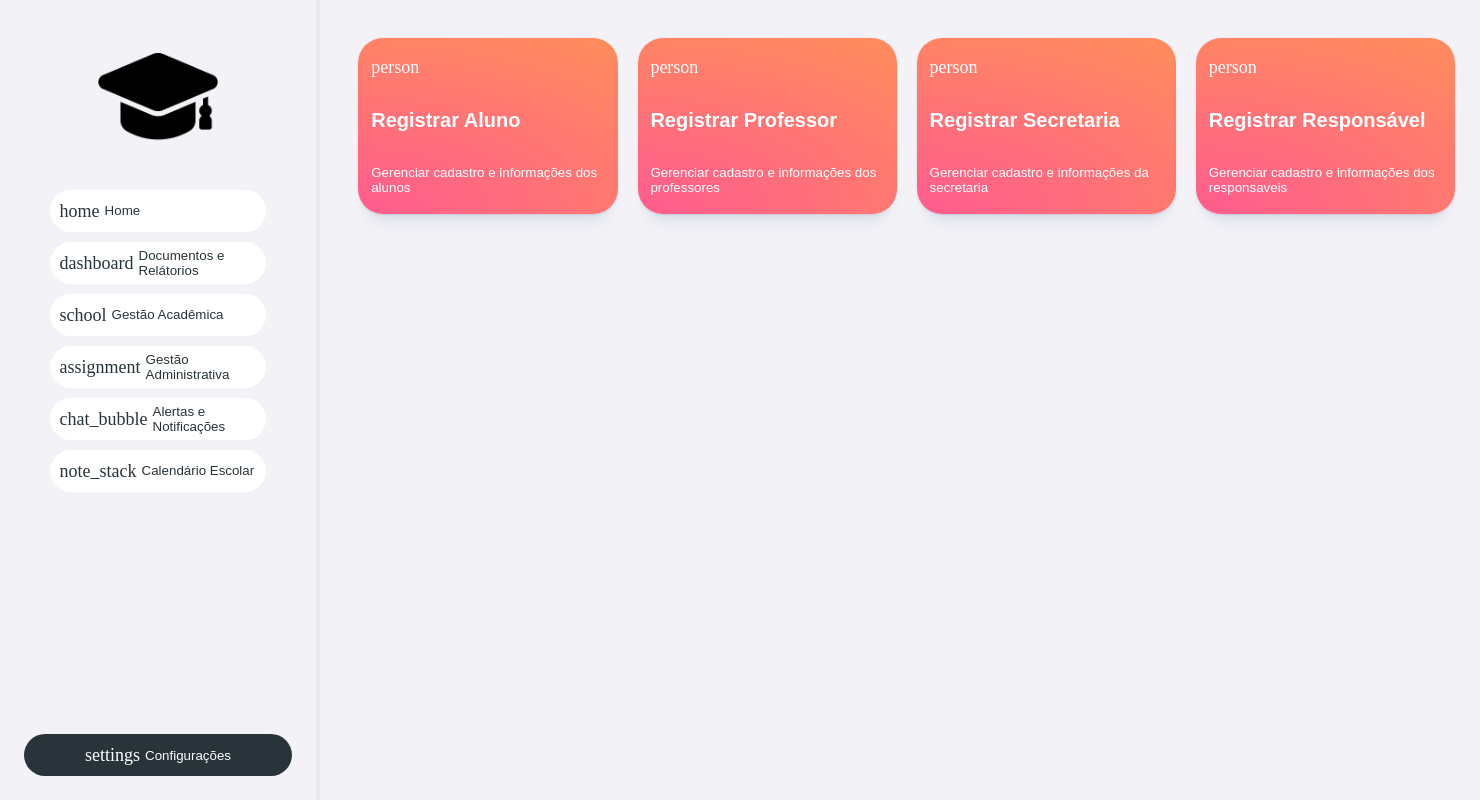
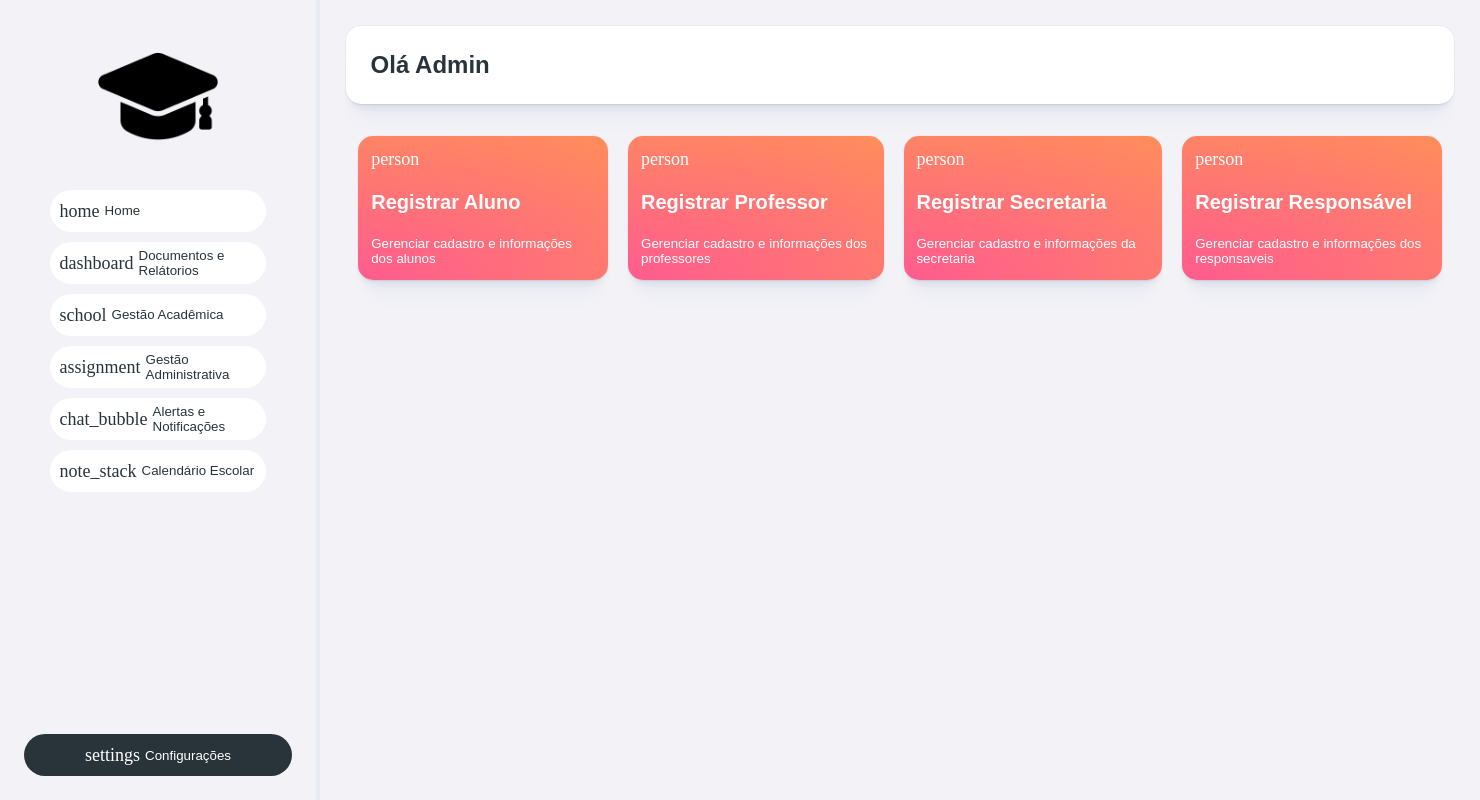
Before and after one commit to kaue-souza7/epass, a Flask app: page /home/ in a window 1480 px wide. Run offline with Flask 3, Linux system fonts and the light colour scheme; some libraries are stand-ins or nearby versions; some web fonts are replaced.

Commit message:
feat(dashboard) :  registar aluno css

```diff
--- a/app/static/css/cards.css
+++ b/app/static/css/cards.css
@@ -1,7 +1,7 @@
 .card {
     background: var(--card-background);
     padding: 25px;
-    border-radius: 25px;
+    border-radius: 15px;
     color: var(--input-focused);
     box-shadow: var(--shadow1) 0px 0px 0px 1px,
                 var(--shadow2) 0px 1px 1px -0.5px,
@@ -18,14 +18,25 @@
 .card-accent {
     background: var(--card-accent);
     padding: 25px;
-    border-radius: 25px;
+    border-radius: 15px;
     color: var(--card-accent-text);
     box-shadow: var(--shadow1) 0px 0px 0px 1px,
                 var(--shadow2) 0px 1px 1px -0.5px,
                 var(--shadow2) 0px 3px 3px -1.5px,
                 var(--shadow2) 0px 6px 6px -3px,
                 var(--shadow1) 0px 12px 12px -6px,
-                var(--shadow1) 0px 24px 24px -12px
+                var(--shadow1) 0px 24px 24px -12px ;
+}
+.card-form{
+    background: var(--card-background);
+    padding: 25px;
+    border-radius: 15px;
+    box-shadow: var(--shadow1) 0px 0px 0px 1px,
+                var(--shadow2) 0px 1px 1px -0.5px,
+                var(--shadow2) 0px 3px 3px -1.5px,
+                var(--shadow2) 0px 6px 6px -3px,
+                var(--shadow1) 0px 12px 12px -6px,
+                var(--shadow1) 0px 24px 24px -12px ;
 }
 
 .image-card {
--- a/app/static/css/global.css
+++ b/app/static/css/global.css
@@ -22,7 +22,7 @@
 
     --link: light-dark(#2e8447, #77b689);
 
-    --input-unfocused: light-dark(#a4c2ad, #7a8987);
+    --input-unfocused: light-dark(#FF5B8F, #7a8987);
     --input-focused: light-dark(#28343a, #e7f7ec);
 
     --button: light-dark(#28343a, #92e2a9);
--- a/app/static/css/input.css
+++ b/app/static/css/input.css
@@ -1,8 +1,8 @@
 input {
     background-color: transparent;
     padding: 10px;
-    border-radius: 100px;
-    border: 3px solid var(--input-unfocused);
+    border-radius: 30px;
+    border: 2px solid var(--input-unfocused);
     color: var(--input-focused);
     outline: 0;
 }
--- a/app/static/css/overrides/dashboard.css
+++ b/app/static/css/overrides/dashboard.css
@@ -1,25 +1,24 @@
 @import url(../global.css);
 
 section {
-
     width: 100%;
 
 }
 
 section .button-grid a {
     max-width: 16.2rem;
-    height: 11rem;
+    height: 9rem;
 }
 
 section .grid{
-    width: 40vh;
+    /* width: 40vh; */
     display: grid;
-    justify-content: space-evenly;
+    justify-content: space-between;
     align-items: center;
     border-radius: none;
 }
 section .grid-1x, .grid-1x-10px {
-    justify-content: space-evenly;
+    justify-content: space-between;
 }
 #container-registro{
     display: none;
@@ -27,3 +26,13 @@ section .grid-1x, .grid-1x-10px {
 a:focus + #container-registro{
     display: block;
 }
+.card-form{
+    background-color: #f8847975;
+}
+input:hover {
+    background-color: #f884791c;
+}
+input:focus {
+    background-color: transparent;
+    border: 3px solid var(--input-unfocused);
+}
--- a/app/templates/home.html
+++ b/app/templates/home.html
@@ -9,6 +9,10 @@
 {% block content %}
 
 <div class="grid grid-1x">
+
+    <div class="card">
+        <h2>Olá Admin</h2>
+    </div>
 
     <div class="grid button-grid">
 
@@ -70,7 +74,7 @@
 
 
 
-    <div class="card table-section grid grid-1x" id="container-registro">
+    <div class="card grid button-grid" id="container-registro">
 
     </div>
 </div>
```
Also changed, not shown: app/templates/register/registrar_aluno.html (+11 -3 lines).
